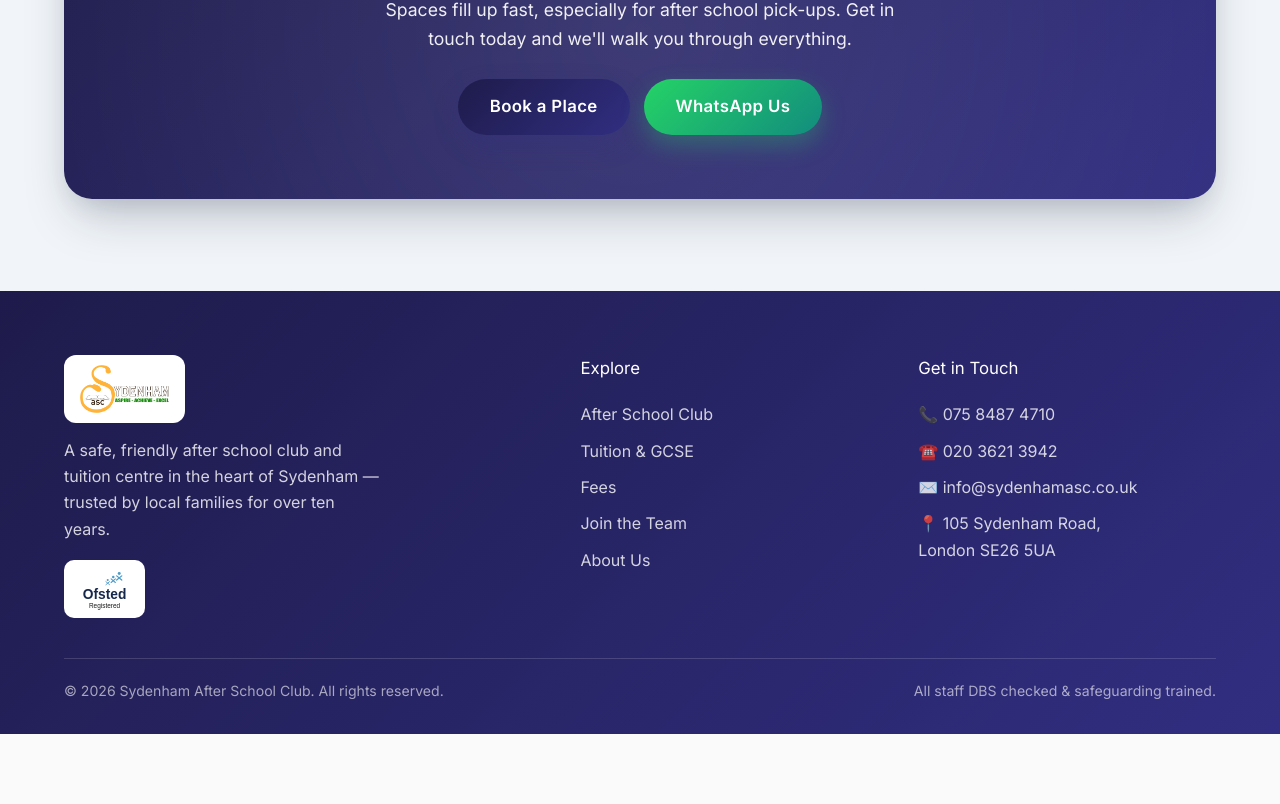
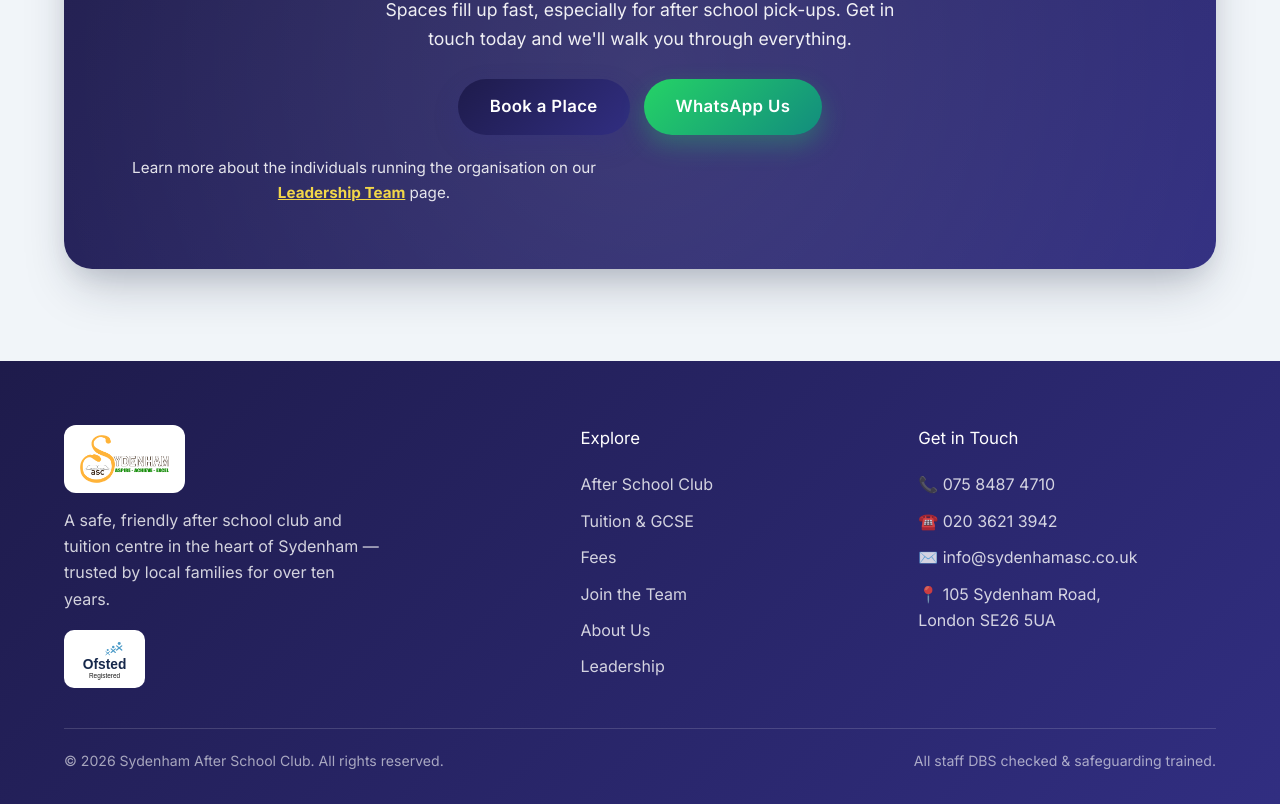
Before and after one commit to kwadwoaddo-collab/sydenham-asc, a Next.js app: page / in a window 1280 px wide. Shown: the part 5961-6765 px from the top of the page. Before the commit the page ends 6695 px from the top, so only its background shows below. Built offline with nearby package versions, Linux system fonts and the light colour scheme; no server answers.

Commit message:
feat: add leadership page links to footer and homepage CTA

```diff
--- a/app/layout.tsx
+++ b/app/layout.tsx
@@ -77,6 +77,7 @@ export default function RootLayout({
                   <li><Link href="/fees">Fees</Link></li>
                   <li><Link href="/join-us">Join the Team</Link></li>
                   <li><Link href="/about">About Us</Link></li>
+                  <li><Link href="/leadership">Leadership</Link></li>
                 </ul>
               </div>
               <div>
--- a/app/page.tsx
+++ b/app/page.tsx
@@ -227,10 +227,13 @@ export default function HomePage() {
           <div className="cta-band">
             <h2>Ready to book your child's place?</h2>
             <p>Spaces fill up fast, especially for after school pick-ups. Get in touch today and we'll walk you through everything.</p>
-            <div style={{display:'flex', gap:'14px', justifyContent:'center', flexWrap:'wrap'}}>
+            <div style={{display:'flex', gap:'14px', justifyContent:'center', flexWrap:'wrap', marginBottom:'20px'}}>
               <Link href="/contact" className="btn btn-navy">Book a Place</Link>
               <a href="https://wa.me/447584874710" className="btn btn-wa" target="_blank" rel="noopener noreferrer">WhatsApp Us</a>
             </div>
+            <p style={{fontSize:'.95rem', margin:0, opacity: 0.95}}>
+              Learn more about the individuals running the organisation on our <Link href="/leadership" style={{color:'var(--accent)', textDecoration:'underline', fontWeight:'bold'}}>Leadership Team</Link> page.
+            </p>
           </div>
         </div>
       </section>
```
